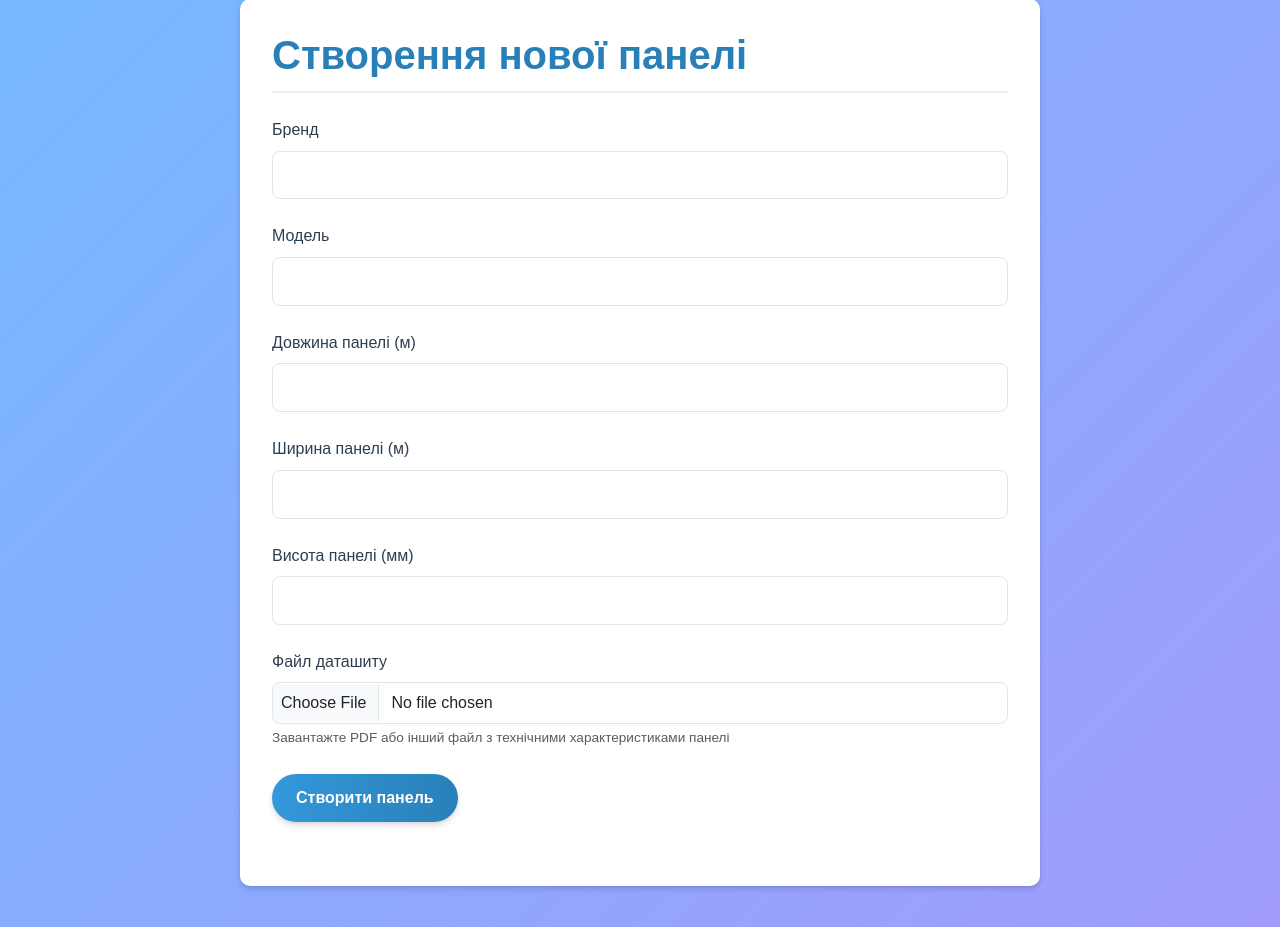
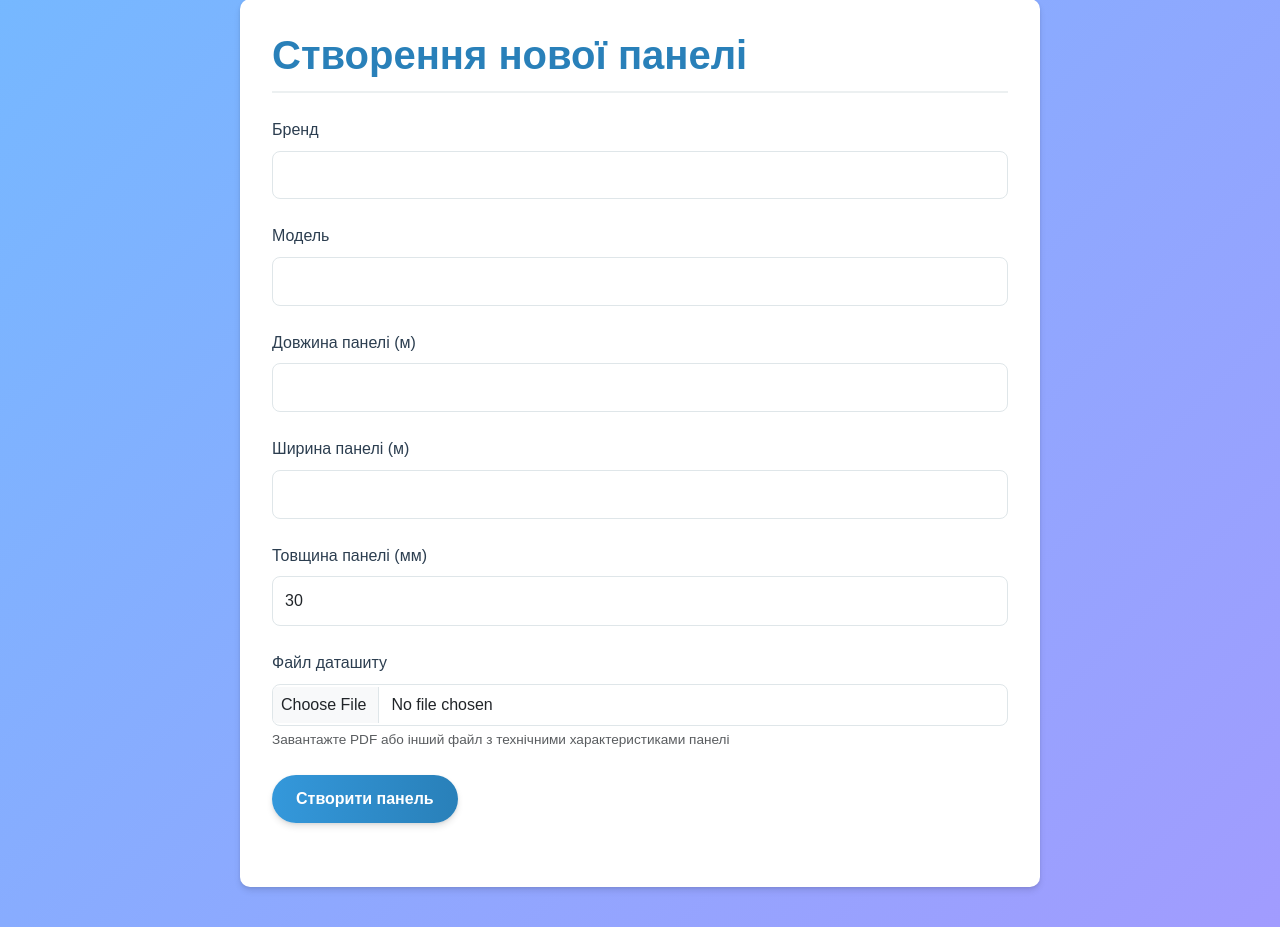
Before and after one commit to Rolandval/SolarCalc2, a Django app: page /panels/create/ in a window 1280 px wide. Shown: the part 83-1010 px from the top of the page. Run offline with Django 5.2, Linux system fonts and the light colour scheme.

Commit message:
fix panel height

```diff
--- a/templates/create_panel.html
+++ b/templates/create_panel.html
@@ -65,8 +65,11 @@
             </div>
 
             <div class="form-group">
-                <label for="panel_height">Висота панелі (мм)</label>
-                <input type="number" step="1" class="form-control" id="panel_height" name="panel_height" required>
+                <label for="panel_height">Товщина панелі (мм)</label>
+                <select class="form-control" id="panel_height" name="panel_height" required>
+                    <option value="30" selected>30</option>
+                    <option value="35">35</option>
+                </select>
             </div>
 
             <div class="form-group">
```
